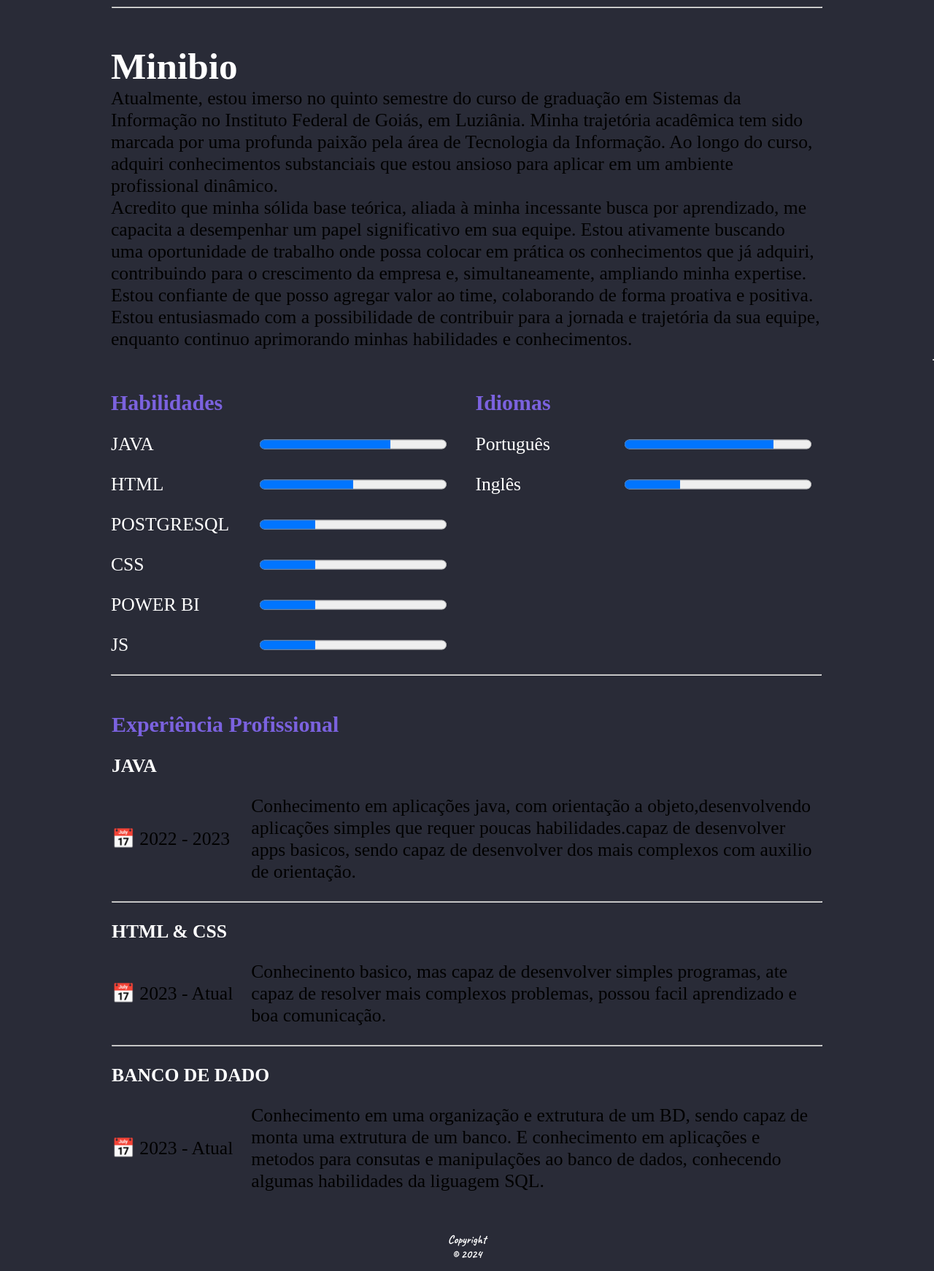
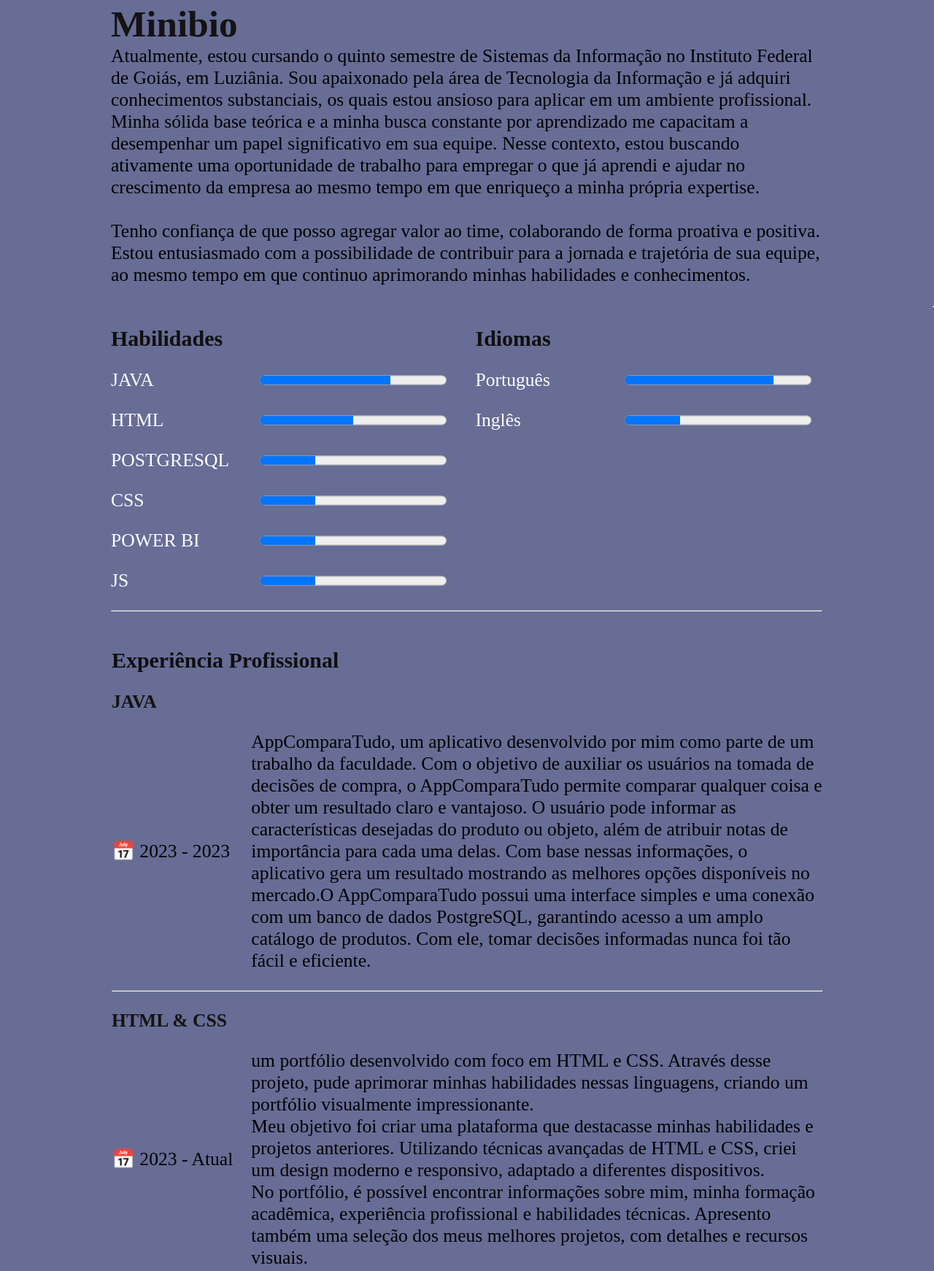
Before and after one commit to valdeircesario/MeuPortfolio-html, a plain HTML site: page quemsou.html in a window 1280 px wide. Shown: the part 443-2185 px from the top of the page at 73% size. Drawn offline with Linux system fonts and the light colour scheme.

Commit message:
atualização de formatação
acrescentamento de conteudo e estilos

```diff
--- a/estilos.css
+++ b/estilos.css
@@ -7,7 +7,7 @@ body {
 }
 
 body {
-    background: #5e5555;
+    background: #efe8e8;
     display: flex;
     justify-content: flex-start;
     align-items: center;
@@ -17,8 +17,8 @@ body {
 
 
 :root {
-    --corPrincipal: #21262c;
-    --corEscura: #39393c;
+    --corPrincipal: #626364;
+    --corEscura: #9595f6;
 }
 
 .header {
@@ -143,19 +143,19 @@ body {
 
 h4 {
 
-    color: white;
+    color: rgb(20, 18, 18);
 }
 h3 {
 
-    color: rgb(123, 98, 223);
+    color: rgb(15, 15, 16);
 }
 h1 {
 
-    color: white;
+    color: rgb(20, 18, 18);
 }
 h2 {
 
-    color: white;
+    color: rgb(18, 16, 16);
 }
 
 
@@ -163,7 +163,7 @@ h2 {
 .hero h3 {
     font-size: 2vw;
     font-family: "Caveat";
-    color: white;
+    color: rgb(18, 16, 16);
 }
 
 .hero td:first-child {
@@ -171,7 +171,7 @@ h2 {
     padding: 2vw;
     border-radius: 20px;
     border-collapse: separate;
-    border: 3px double #fafafa;
+    border: 3px double #171515;
 }
 
 .hero a {
@@ -444,7 +444,7 @@ body {
 }
 
 body {
-    background: #292b37;
+    background: #676d95;
     display: flex;
     justify-content: center;
     align-items: center;
--- a/quemsou.html
+++ b/quemsou.html
@@ -30,7 +30,7 @@
 
         </tr>
         <tr>
-            <td><small>&lt; Software & Developer &gt; HTML,CSS,BOOSTRAP.5,JAVA(POO), MySQL,POSTGRESQL.</small></td>
+            <td><small>&lt; Software & Developer &gt;</small></td>
 
         </tr>
 
@@ -57,20 +57,13 @@
             <tr>
                 <td colspan="8">
                     <h1>Minibio</h1>
-                    <span>Atualmente, estou imerso no quinto semestre do curso de graduação em Sistemas da Informação no
-                        Instituto Federal de Goiás, em Luziânia. Minha trajetória acadêmica tem sido marcada por uma
-                        profunda paixão pela área de Tecnologia da Informação. Ao longo do curso, adquiri conhecimentos
-                        substanciais que estou ansioso para aplicar em um ambiente profissional dinâmico.
+                    <span>Atualmente, estou cursando o quinto semestre de Sistemas da Informação no Instituto Federal de Goiás, em Luziânia. Sou
+                    apaixonado pela área de Tecnologia da Informação e já adquiri conhecimentos substanciais, os quais estou ansioso para aplicar em um ambiente profissional.<br>
 
-                        <p> Acredito que minha sólida base teórica, aliada à minha incessante busca por aprendizado, me
-                            capacita a desempenhar um papel significativo em sua equipe. Estou ativamente buscando uma
-                            oportunidade de trabalho onde possa colocar em prática os conhecimentos que já adquiri,
-                            contribuindo para o crescimento da empresa e, simultaneamente, ampliando minha expertise.
-                        </p>
+                        <p> Minha sólida base teórica e a minha busca constante por aprendizado me capacitam a desempenhar um papel significativo em sua equipe. Nesse contexto, estou buscando ativamente uma oportunidade de trabalho para empregar o que já aprendi e ajudar no crescimento da empresa ao mesmo tempo em que enriqueço a minha própria expertise.
+                        </p><br>
 
-                        Estou confiante de que posso agregar valor ao time, colaborando de forma proativa e positiva.
-                        Estou entusiasmado com a possibilidade de contribuir para a jornada e trajetória da sua equipe,
-                        enquanto continuo aprimorando minhas habilidades e conhecimentos.
+                    Tenho confiança de que posso agregar valor ao time, colaborando de forma proativa e positiva. Estou entusiasmado com a possibilidade de contribuir para a jornada e trajetória de sua equipe, ao mesmo tempo em que continuo aprimorando minhas habilidades e conhecimentos.
 
                     </span>
                 </td>
@@ -142,10 +135,14 @@
                 </td>
             </tr>
             <tr>
-                <td colspan="1"><span>&#x1f4c5; 2022 - 2023</span></td>
-                <td colspan="7"><span>Conhecimento em aplicações java, com orientação a objeto,desenvolvendo aplicações
-                        simples que requer poucas habilidades.capaz de desenvolver apps basicos, sendo capaz de
-                        desenvolver dos mais complexos com auxilio de orientação.</span></td>
+                <td colspan="1"><span>&#x1f4c5; 2023 - 2023</span></td>
+                <td colspan="7"><span>AppComparaTudo, um aplicativo desenvolvido por mim como parte de um trabalho da faculdade. Com o objetivo de auxiliar os
+                usuários na tomada de decisões de compra, o AppComparaTudo permite comparar qualquer coisa e obter um resultado claro e
+                vantajoso.
+                O usuário pode informar as características desejadas do produto ou objeto, além de atribuir notas de importância para
+                cada uma delas. Com base nessas informações, o aplicativo gera um resultado mostrando as melhores opções disponíveis no
+                mercado.O AppComparaTudo possui uma interface simples e uma conexão com um banco de dados PostgreSQL, garantindo acesso a um
+                amplo catálogo de produtos. Com ele, tomar decisões informadas nunca foi tão fácil e eficiente.</span></td>
             </tr>
             <tr>
                 <td colspan="8">
@@ -160,8 +157,11 @@
             </tr>
             <tr>
                 <td colspan="1"><span>&#x1f4c5; 2023 - Atual</span></td>
-                <td colspan="7"><span>Conhecinento basico, mas capaz de desenvolver simples programas, ate capaz de
-                        resolver mais complexos problemas, possou facil aprendizado e boa comunicação.</span></td>
+                <td colspan="7"><span>um portfólio desenvolvido com foco em HTML e CSS. Através desse projeto, pude aprimorar minhas habilidades nessas linguagens, criando um portfólio visualmente impressionante.<br>
+
+                Meu objetivo foi criar uma plataforma que destacasse minhas habilidades e projetos anteriores. Utilizando técnicas avançadas de HTML e CSS, criei um design moderno e responsivo, adaptado a diferentes dispositivos.<br>
+
+                No portfólio, é possível encontrar informações sobre mim, minha formação acadêmica, experiência profissional e habilidades técnicas. Apresento também uma seleção dos meus melhores projetos, com detalhes e recursos visuais.</span></td>
             <tr>
                 <td colspan="8">
                     <hr>
@@ -176,10 +176,12 @@
                 </td>
             </tr>
             <tr>
-                <td colspan="1"><span>&#x1f4c5; 2023 - Atual</span></td>
-                <td colspan="7"><span>Conhecimento em uma organização e extrutura de um BD, sendo capaz de monta uma
-                        extrutura de um banco. E conhecimento em aplicações e metodos para consutas e manipulações ao
-                        banco de dados, conhecendo algumas habilidades da liguagem SQL.</span></td>
+                <td colspan="1"><span>&#x1f4c5; 2023 - 2024</span></td>
+                <td colspan="7"><span>Ao concluir o Curso de Administração de Banco de Dados, adquiri habilidades sólidas na administração e consultas em
+                bancos de dados MySQL e PostgreSQL. Aprendi técnicas avançadas de modelagem, otimização de desempenho e escrita de
+                consultas SQL. Estou pronto para aplicar essas habilidades em projetos desafiadores e contribuir para o sucesso das
+                organizações. Convido você a explorar meu portfólio e descobrir mais sobre meu trabalho em administração de banco de
+                dados. Estou ansioso para colaborar em projetos futuros e agregar valor às empresas.</span></td>
             </tr>
         </table>
 
```
Also changed, not shown: contato.html (+1 -1 lines), index.html (+1 -1 lines), projetos.html (+1 -1 lines).
